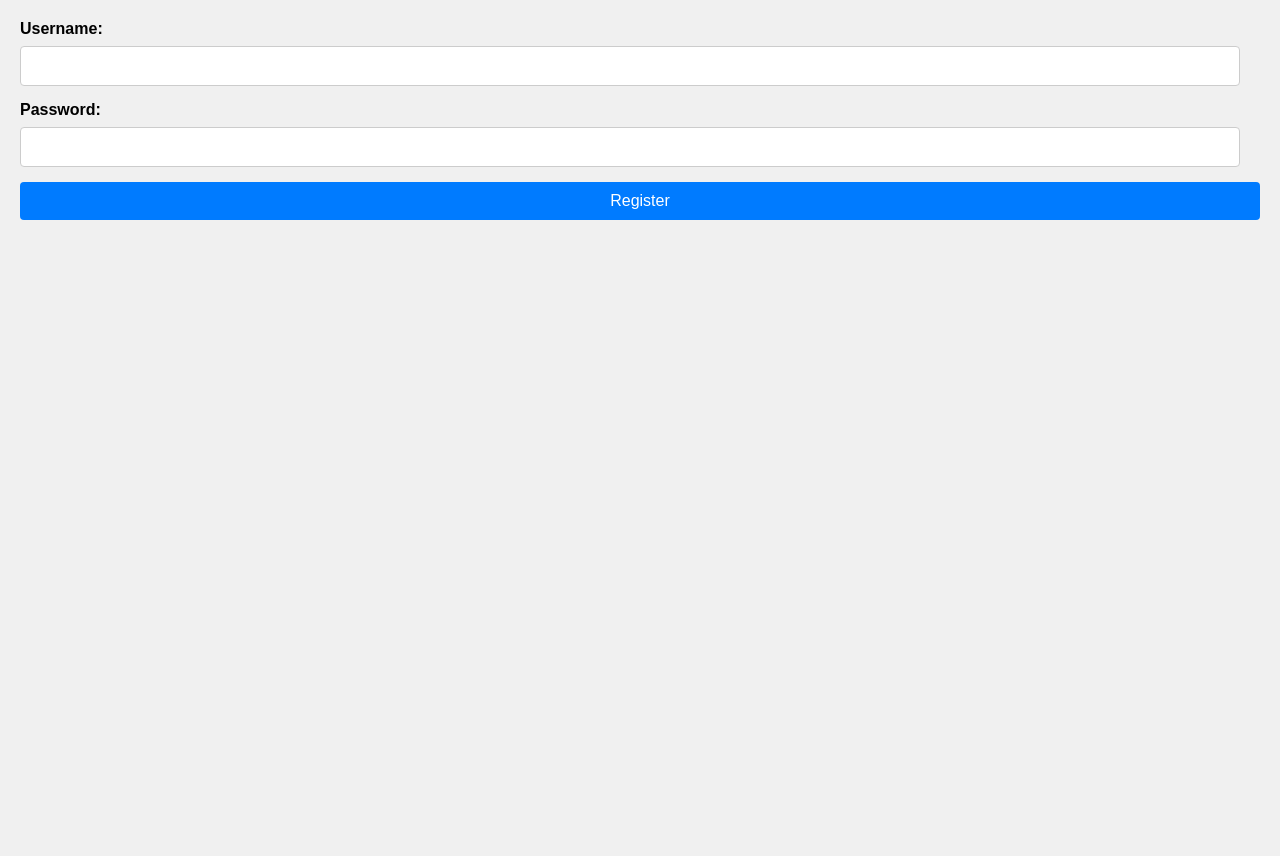
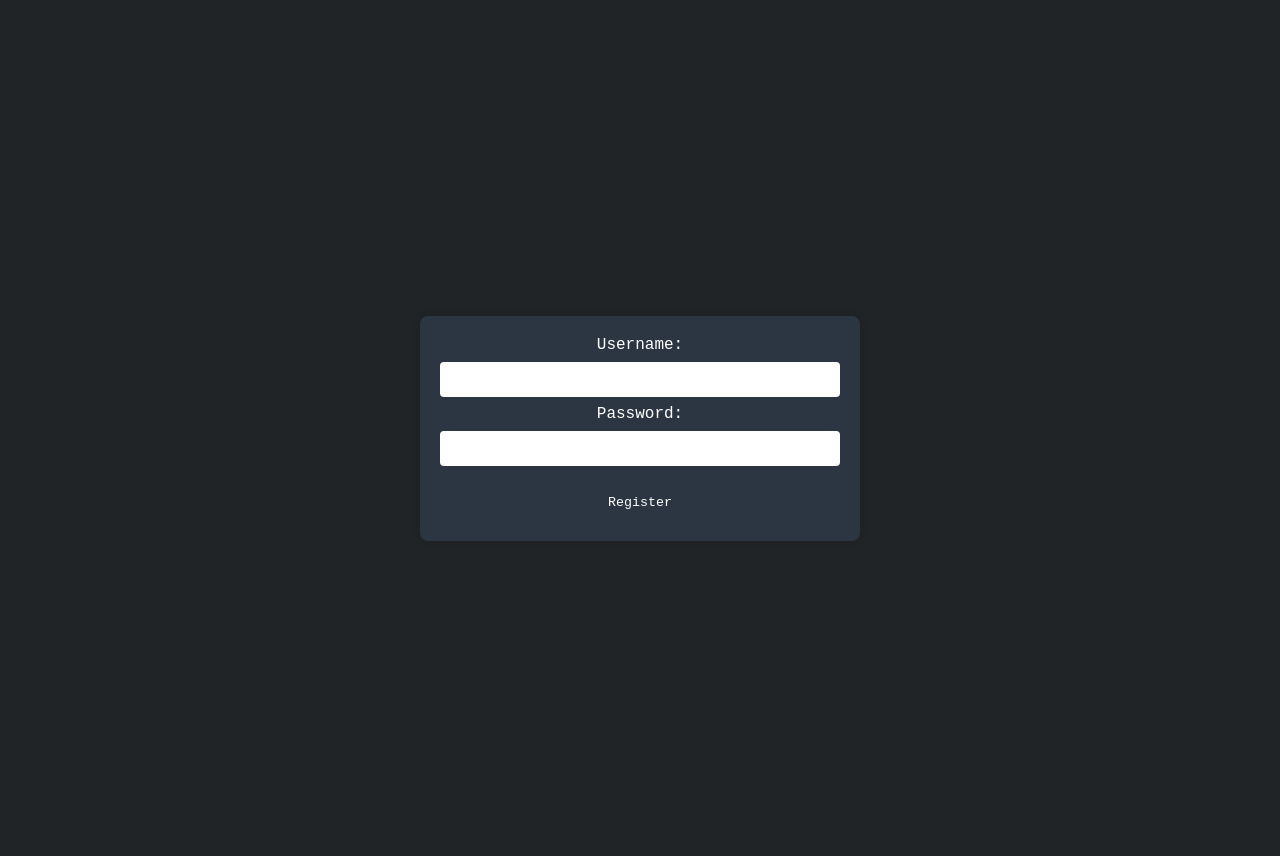
Before and after one commit to aryann4/chat-app, a Flask app: page /register in a window 1280 px wide. Before the commit the page ends 220 px from the top, so only its background shows below. Run offline with Flask 3, Linux system fonts and the light colour scheme; some libraries are stand-ins or nearby versions.

Commit message:
updated css

```diff
--- a/static/style.css
+++ b/static/style.css
@@ -1,64 +1,103 @@
-/* Reset CSS */
-* {
-  margin: 0;
-  padding: 0;
-  box-sizing: border-box;
+*{
+  font-family: 'Courier New', Courier, monospace;
+}
+body {
+  background-color: #212427;
+  color: #fff;
+  font-family: Arial, sans-serif;
 }
 
-/* Body styling */
-body {
-  font-family: Arial, sans-serif;
-  background-color: #f0f0f0;
+.content {
+  display: flex;
+  flex-direction: column;
+  align-items: center;
+  justify-content: center;
+  min-height: 100vh;
+  margin: 0 auto;
   padding: 20px;
+  max-width: 600px;
 }
 
-/* Container for login form and messages */
-.container {
+h2, h3 {
+  color: #fff;
+}
+
+ul {
+  list-style-type: none;
+  padding: 0;
+}
+
+/* Buttons */
+.button, .btn {
+  display: inline-block;
+  padding: 10px 20px;
+  text-decoration: none;
+  color: #fff;
+  background-color: #2b3642;
+  border: 1px solid #2b3642;
+  border-radius: 5px;
+  transition: background-color 0.3s ease, border-color 0.3s ease, color 0.3s ease;
+  cursor: pointer;
+}
+
+.button:hover, .btn:hover {
+  background-color: #21262c;
+  border-color: #21262c;
+}
+
+.button:active, .btn:active {
+  transform: translateY(1px);
+}
+
+form {
+  width: 100%;
   max-width: 400px;
-  margin: auto;
-  background-color: #fff;
+  background-color: #2b3642;
   padding: 20px;
   border-radius: 8px;
   box-shadow: 0 0 10px rgba(0, 0, 0, 0.1);
-}
-
-/* Login form styling */
-form {
-  margin-bottom: 20px;
+  text-align: center;
 }
 
 form label {
-  display: block;
-  margin-bottom: 8px;
-  font-weight: bold;
+  color: #fff;
 }
 
 form input[type="text"],
-form input[type="password"] {
+form input[type="password"],
+.form-control {
   width: calc(100% - 20px);
   padding: 10px;
-  margin-bottom: 15px;
-  border: 1px solid #ccc;
+  margin: 8px 0;
+  background-color: #fff;
+  border: none;
   border-radius: 4px;
-  font-size: 16px;
 }
 
-form button {
-  width: 100%;
+form button[type="submit"],
+.btn-primary {
+  width:100%;
   padding: 10px;
-  background-color: #007bff;
+  margin-top: 10px;
+  background-color: #2b3642;
   color: #fff;
-  border: none;
+  border: 1px solid #2b3642;
   border-radius: 4px;
   cursor: pointer;
-  font-size: 16px;
+  transition: background-color 0.3s ease, border-color 0.3s ease, color 0.3s ease;
 }
 
-form button:hover {
-  background-color: #0056b3;
+form button[type="submit"]:hover,
+.btn-primary:hover {
+  background-color: #21262c;
+  border-color: #21262c;
 }
 
-/* Flash message styling */
+form button[type="submit"]:active,
+.btn-primary:active {
+  transform: translateY(1px);
+}
+
 .alert {
   padding: 10px;
   margin-bottom: 15px;
```
Also changed, not shown: other parts of static/style.css (+44 -10 lines).
